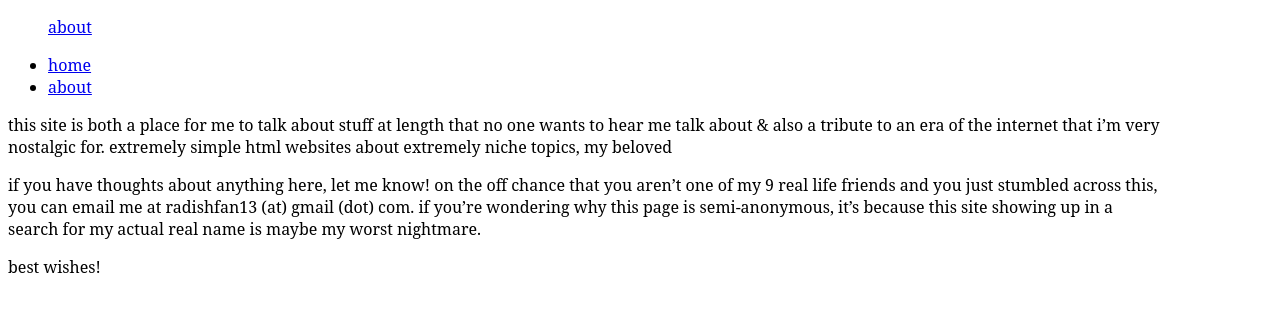
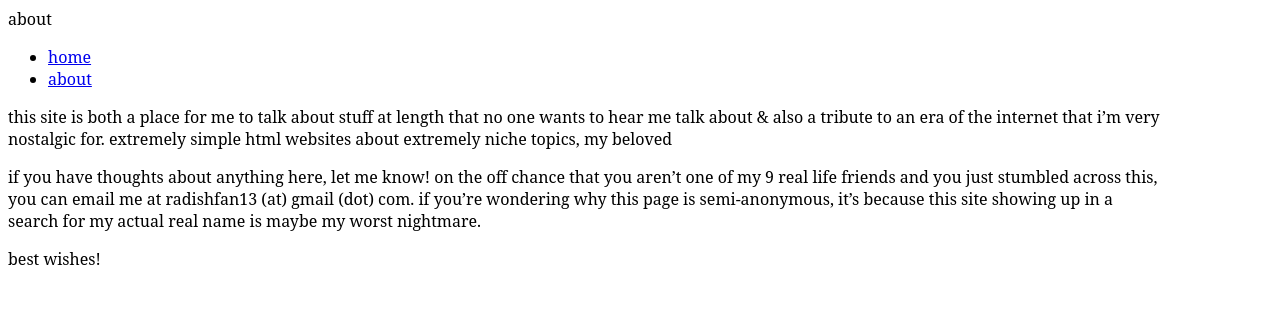
Before and after one commit to radicula/radicula.github.io, a Jekyll site: the page built from about/index.md, in a window 1280 px wide. Shown: the top 312 px of the page. Built offline with Jekyll 4.4.1, drawn with Linux system fonts in a browser that asks for light colours.

Commit message:
remove link from header

```diff
--- a/_layouts/default.html
+++ b/_layouts/default.html
@@ -7,9 +7,7 @@
 <body>
 
 <div id = "header">
-    <ul>
-        <li><a href="/">{{ page.title }}</a></li>
-    </ul>
+        {{ page.title }}
 </div>
 
 <nav>
```
